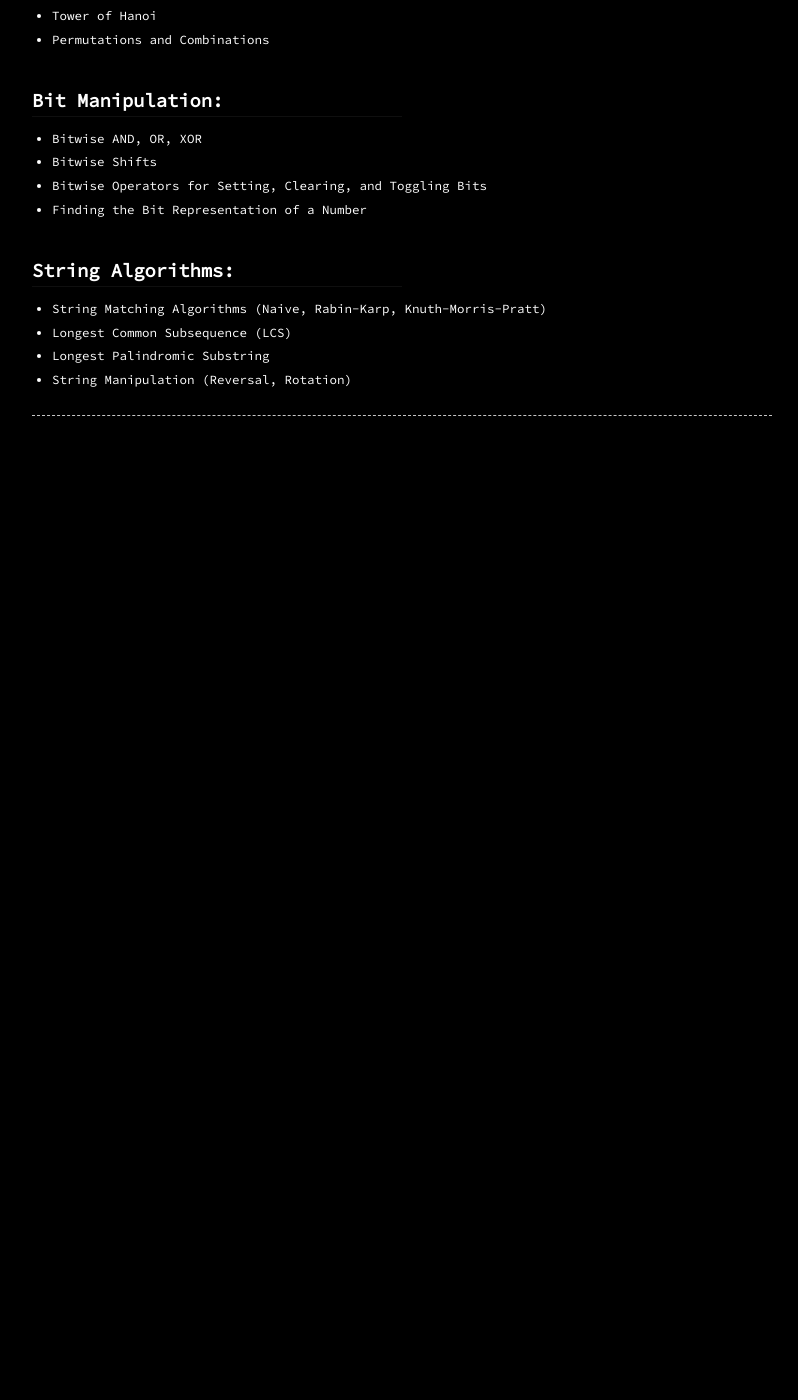
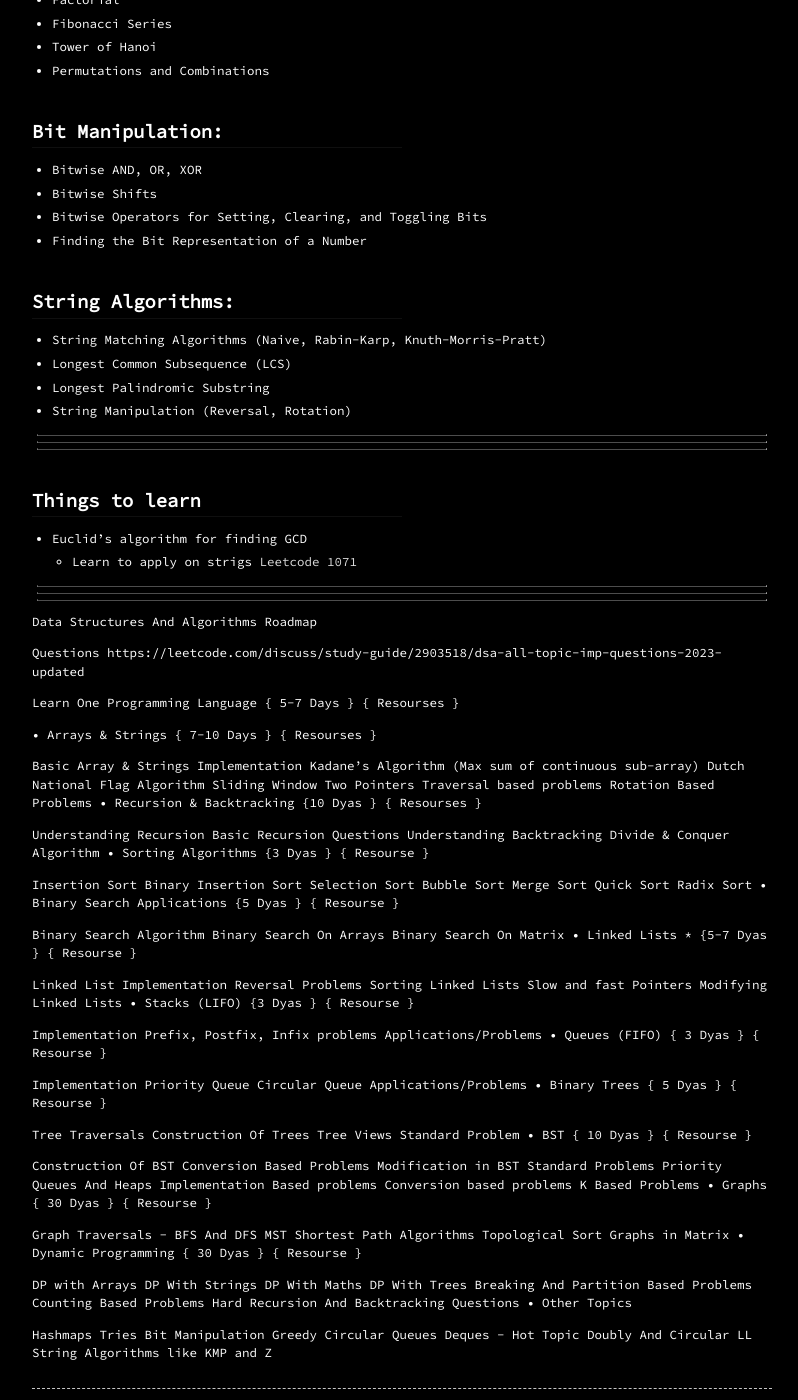
Before and after one commit to skbol/skbol.github.io, a Jekyll site: the page built from _posts/2025-03-17-Roadmap.md, in a window 1280 px wide and 1400 px high, scrolled down 4245 px. Shown: the whole window, without its empty margins (238-1036 px from the left). Built offline with Jekyll 4.4.1, drawn with Linux system fonts in a browser that asks for light colours; before the commit the page ends 4702 px from its top, so only the background shows below that.

Commit message:
post dump

```diff
--- a/_posts/2025-03-17-Roadmap.md
+++ b/_posts/2025-03-17-Roadmap.md
@@ -172,3 +174,114 @@ Recursion is an extremely important topic that doesn’t come up as much in day
 - Longest Common Subsequence (LCS)
 - Longest Palindromic Substring
 - String Manipulation (Reversal, Rotation)
+
+
+---------
+---------
+--------
+
+## Things to learn
+- Euclid's algorithm for finding GCD
+    - Learn to apply on strigs [Leetcode 1071](https://leetcode.com/problems/greatest-common-divisor-of-strings/)
+
+
+------
+---------
+-------
+
+Data Structures And Algorithms Roadmap
+
+Questions
+https://leetcode.com/discuss/study-guide/2903518/dsa-all-topic-imp-questions-2023-updated
+
+Learn One Programming Language { 5-7 Days } { Resourses }
+
+• Arrays & Strings { 7-10 Days } { Resourses }
+
+Basic Array & Strings Implementation
+Kadane's Algorithm (Max sum of continuous sub-array)
+Dutch National Flag Algorithm
+Sliding Window
+Two Pointers
+Traversal based problems
+Rotation Based Problems
+• Recursion & Backtracking {10 Dyas } { Resourses }
+
+Understanding Recursion
+Basic Recursion Questions
+Understanding Backtracking
+Divide & Conquer Algorithm
+• Sorting Algorithms {3 Dyas } { Resourse }
+
+Insertion Sort
+Binary Insertion Sort
+Selection Sort
+Bubble Sort
+Merge Sort
+Quick Sort
+Radix Sort
+• Binary Search Applications {5 Dyas } { Resourse }
+
+Binary Search Algorithm
+Binary Search On Arrays
+Binary Search On Matrix
+• Linked Lists * {5-7 Dyas } { Resourse }
+
+Linked List Implementation
+Reversal Problems
+Sorting Linked Lists
+Slow and fast Pointers
+Modifying Linked Lists
+• Stacks (LIFO) {3 Dyas } { Resourse }
+
+Implementation
+Prefix, Postfix, Infix problems
+Applications/Problems
+• Queues (FIFO) { 3 Dyas } { Resourse }
+
+Implementation
+Priority Queue
+Circular Queue
+Applications/Problems
+• Binary Trees { 5 Dyas } { Resourse }
+
+Tree Traversals
+Construction Of Trees
+Tree Views
+Standard Problem
+• BST { 10 Dyas } { Resourse }
+
+Construction Of BST
+Conversion Based Problems
+Modification in BST
+Standard Problems
+Priority Queues And Heaps
+Implementation Based problems
+Conversion based problems
+K Based Problems
+• Graphs { 30 Dyas } { Resourse }
+
+Graph Traversals - BFS And DFS
+MST
+Shortest Path Algorithms
+Topological Sort
+Graphs in Matrix
+• Dynamic Programming { 30 Dyas } { Resourse }
+
+DP with Arrays
+DP With Strings
+DP With Maths
+DP With Trees
+Breaking And Partition Based Problems
+Counting Based Problems
+Hard Recursion And Backtracking Questions
+• Other Topics
+
+Hashmaps
+Tries
+Bit Manipulation
+Greedy
+Circular Queues
+Deques - Hot Topic
+Doubly And Circular LL
+String Algorithms like KMP and Z
```
Also changed, not shown: other parts of _posts/2025-03-17-Roadmap.md (+2 -0 lines), _posts/2025-03-17-queue.md (+1 -0 lines), _posts/2025-03-19-recursion.md (added, +55 -0 lines), _posts/2025-03-18-binarysearchtree.md (added), _posts/2025-03-19-hashmap.md (added), assets/2025-03-19-recursion/multiplyOddRecursion.png (added), assets/2025-03-19-recursion/verifyPalindrome.png (added), 8 other files.
